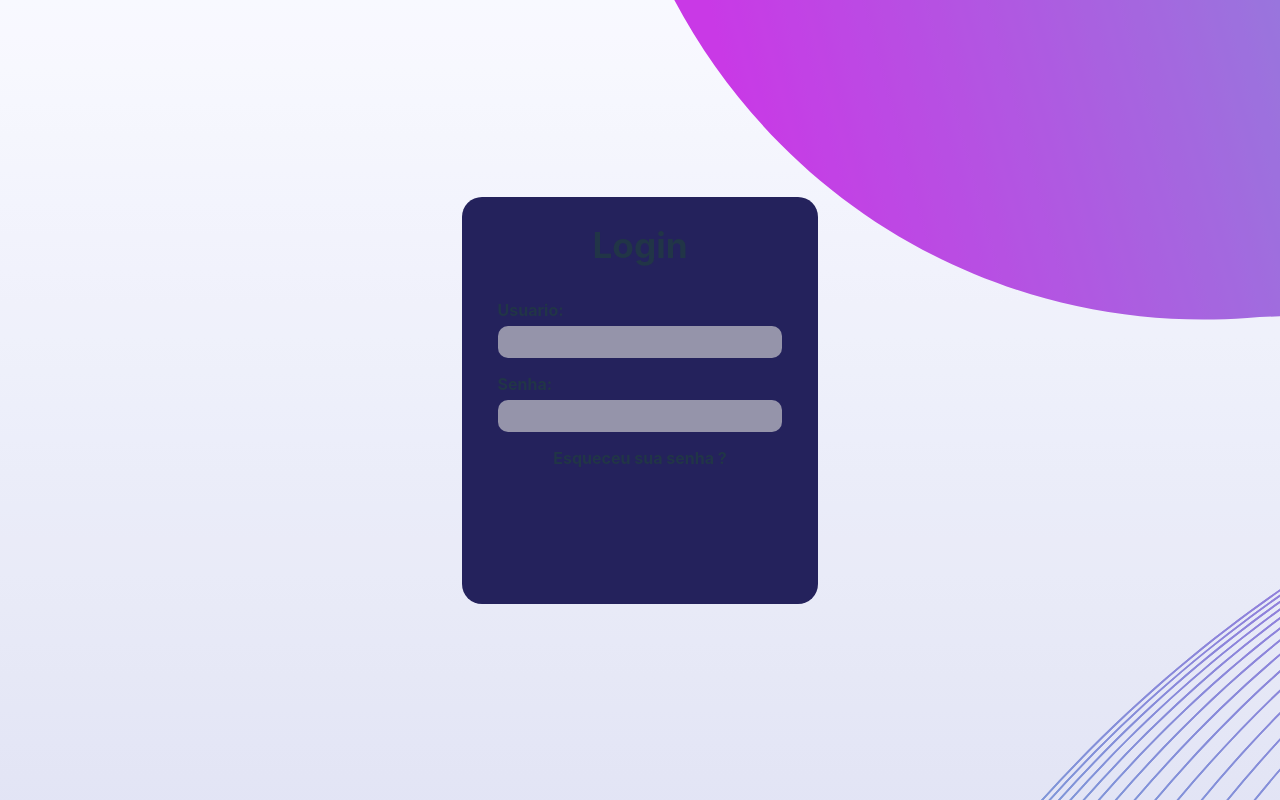
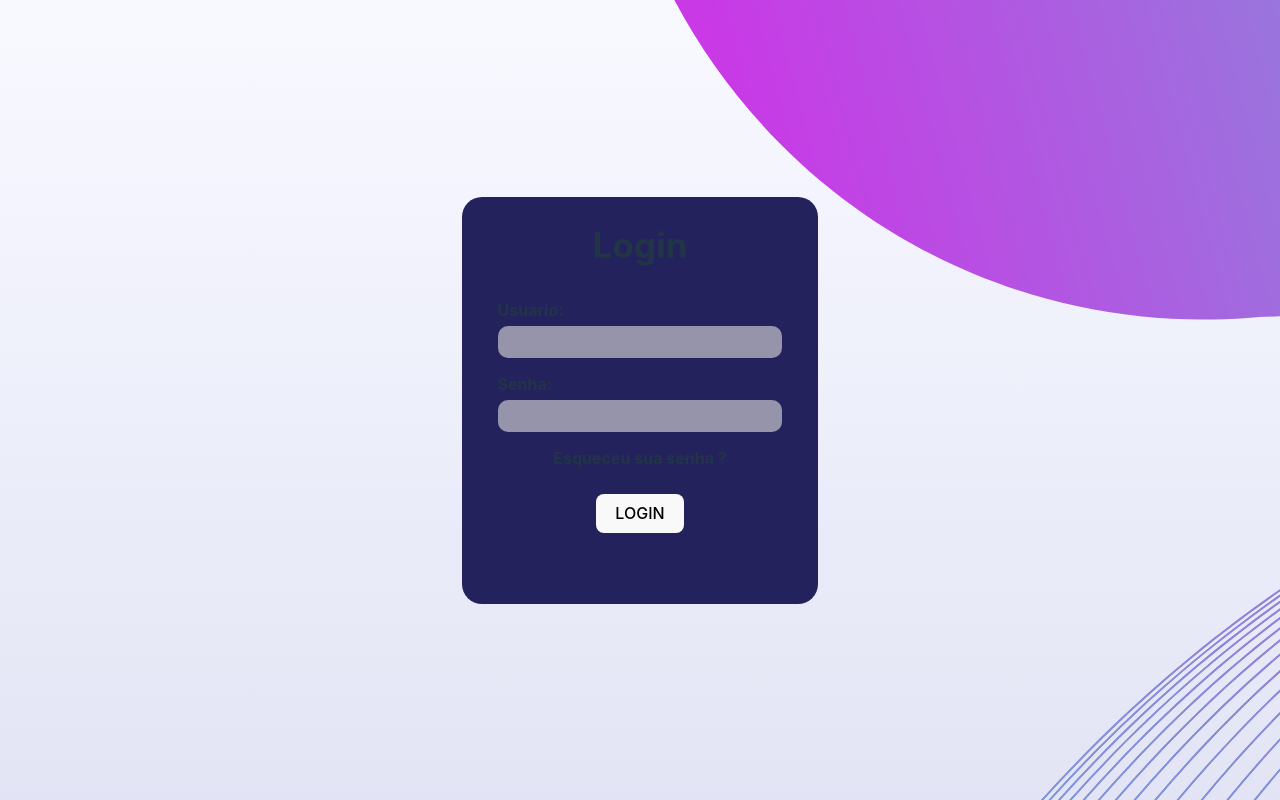
Before and after one commit to StanleyFerreiraC/Gerenciador, a React (Vite) app: page / in a window 1280 px wide. Built offline with nearby package versions, Linux system fonts and the light colour scheme.

Commit message:
CSS UPDATE

```diff
--- a/src/Pages/Login.jsx
+++ b/src/Pages/Login.jsx
@@ -28,6 +28,7 @@ const Login = () => {
         <input type="password"></input>
       </div>
       <h3>Esqueceu sua senha ?</h3>
+      <button>LOGIN</button>
     </div>
   );
 };
--- a/src/index.css
+++ b/src/index.css
@@ -25,16 +25,18 @@ a:hover {
 input {
   background-color: #d9d9d99f;
   border: none;
+  color: #1a1a1a;
   height: 30px;
   margin-bottom: 10px;
   border-radius: 10px;
+  font-size: 16px;
+  padding-left: 20px;
+  font-weight: bold;
 }
 
 input:focus {
   outline: none; /* Remover a borda padrão do navegador */
 }
-
-
 
 body {
   margin: 0;
@@ -55,22 +57,23 @@ h3 {
   line-height: 0;
 }
 
-
-
 button {
+  margin-top: 20px;
   border-radius: 8px;
-  border: 1px solid transparent;
+  border: none;
   padding: 0.6em 1.2em;
   font-size: 1em;
   font-weight: 500;
   font-family: inherit;
-  background-color: #1a1a1a;
+  background-color: #d9d9d99f;
   cursor: pointer;
   transition: border-color 0.25s;
 }
 button:hover {
-  border-color: #646cff;
+  background-color: #ffffff;
+  color: #24225C;
 }
+
 button:focus,
 button:focus-visible {
   outline: 4px auto -webkit-focus-ring-color;
```
